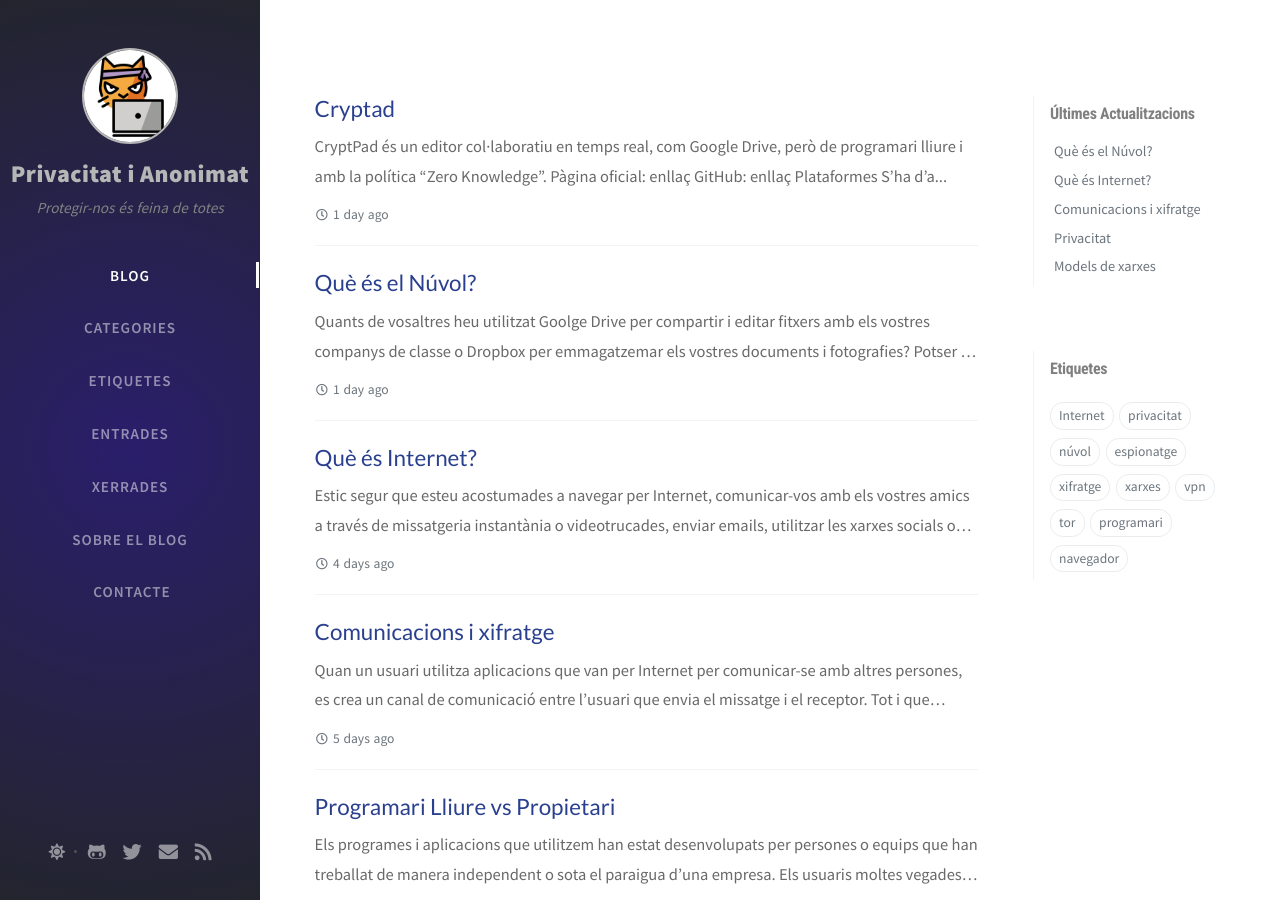
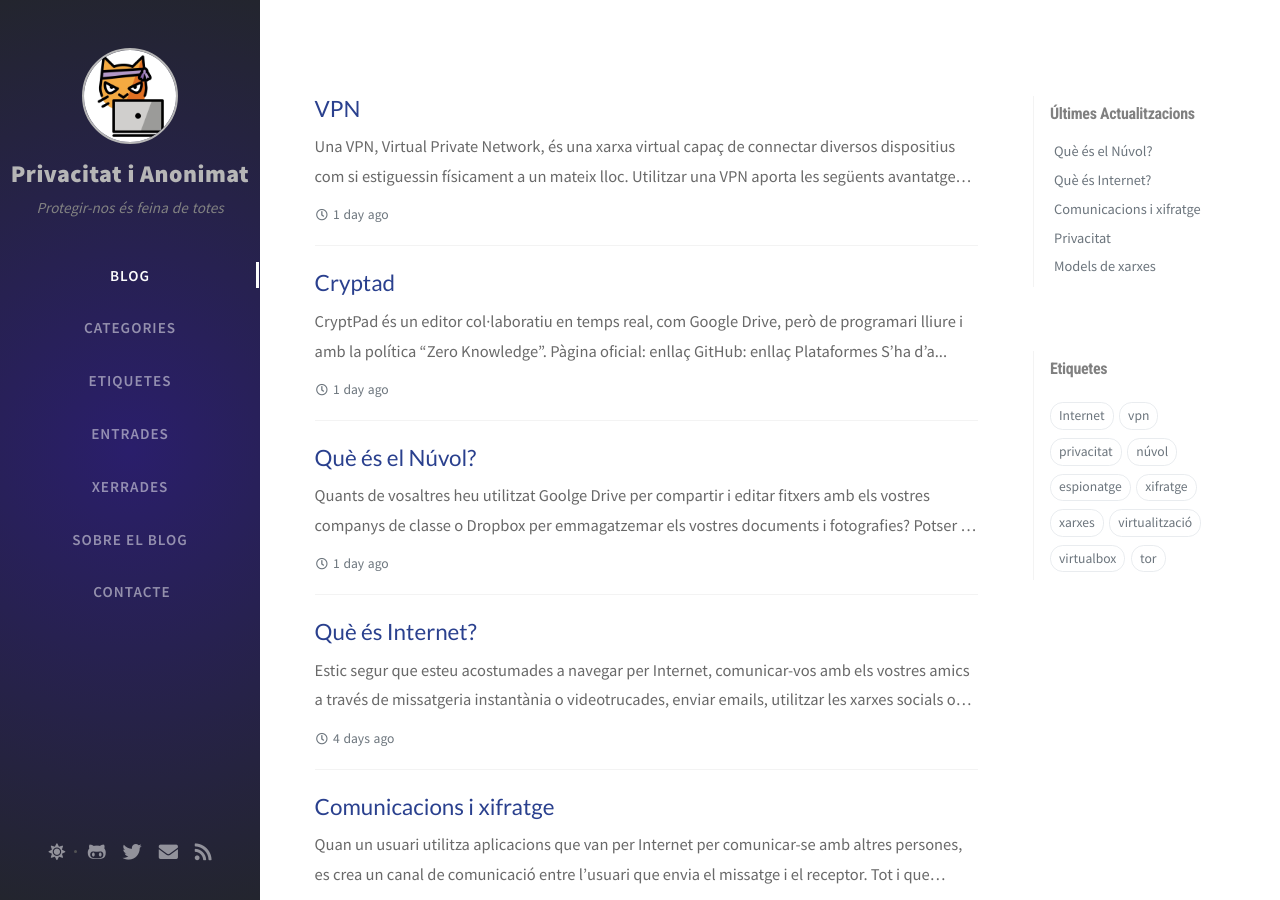
Before and after one commit to privacitat-anonimat/privacitat-anonimat.github.io, a Jekyll site: the page built from index.html, in a window 1280 px wide and 900 px high. Built offline with Jekyll 4.4.1, drawn with Linux system fonts in a browser that asks for light colours; nearby versions of some CDN libraries; the list of posts is cut into pages by our own code; comment, search, counter and statistics services are not loaded; some of the changed lines change nothing that is shown.

Commit message:
Entrada VPN

```diff
--- /dev/null
+++ b/_posts/2020-05-12-vpn.md
@@ -0,0 +1,135 @@
+---
+title: VPN
+author: privacitat-anonimat
+date: 2020-05-11
+categories: [Conceptes,Bàsics]
+tags: [vpn,virtualbox,virtualització,pfSense]
+---
+
+Una VPN, Virtual Private Network, és una xarxa virtual capaç de connectar diversos dispositius com si estiguessin físicament a un mateix lloc.
+
+Utilitzar una VPN aporta les següents avantatges:
+* **Integritat**: xifra les comunicacions entre l'usuari i el servidor VPN.
+* **Privacitat**: amaga la IP de l'usuari. La pàgina web destí no sap relament des d'on s'ha connectat l'usuari.
+* **Anti-Censura**: Permet evadir la censura, per exemple cesures aplicades per geolocalització.
+
+# Funcionament
+Per explicar com funcionen les VPNs, utilitzarem l'escenari en el qual un usuari es vol connectar des de l'ordinador de casa seva a les xarxes socials:
+
+![](https://raw.githubusercontent.com/privacitat-anonimat/privacitat-anonimat.github.io/master/img/2020-05-12-vpn/vpn1.png)
+
+A la imatge anterior, hi ha representada aquesta situació. A l'esquerra de tot, l'usuari té els seus dispositius connectats al router de casa seva. A l'estar a la xarxa interna, cada dispositiu té una IP interna. El router té una IP pública, ja que és el que farà de pont entre els dispositius de l'usuari i Internet.
+
+El tràfic que va a Internet, representat per un núvol, en realitat primer va fins al ISP (companyia d'Internet) que tingui contractat el client i després va saltant entre diversos routers fins a arribar al destí. L'ISP pot veure les comunicacions dels seus usuari i els routers intermedis poden estar controlats per empreses d'espionatge, autoritats o governs.
+
+Tot i que en principi el tràfic va xifrat (HTTPS), si intercepten les comunicacions poden veure l'origen i el destí. Per tant, poden saber a quina hora una persona s'ha connectat a una pàgina web. Per acabar-ho de complicar, desxifrar el tràfic HTTPS no és impossible i menys si parlem d'empreses amb pressupostos milionaris com la NSA o la GCHQ.
+
+Per últim, l'empresa que controla la pàgina web a la qual es connecta l'usuari pot saber la seva IP i saber des d'on s'ha connectat.
+
+Per tant, es podria resumir que els agents intermedis podrien veure el següent:
+* Origen: Sí, veuen la IP pública router
+* Destí: Sí, veuen el domini de la pàgina destí
+* Contingut: a priori no, ja que està xifrat (HTTPS)
+
+Quan un usuari contracta els serveis d'una empresa de VPN i s'hi connecta, el que està fent és crear un túnel xifrat entre el dispositiu i el servidor de VPN:
+
+![](https://raw.githubusercontent.com/privacitat-anonimat/privacitat-anonimat.github.io/master/img/2020-05-12-vpn/vpn2.png)
+
+En aquest nou escenari, un agent que intercepti les comunicacions entre el dispositiu i el servidor VPN, sabrà la IP pública del router però no podrà veure ni el contingut del tràfic ni la pàgina destí. Si fan l'interceptació després del servidor VPN, si que podran veure la pàgina destí però no sabran la IP pública del router, sinó que només veuran la IP del servidor VPN.
+
+Per tant, es podria resumir que els agents intermedis situats entre el router i el servidor de VPN podrien veure el següent:
+* Origen: Sí, veuen la IP pública router
+* Destí: No, veuen la IP del servidor VPN
+* Contingut: No, ja que està doblement xifrat (VPN + HTTPS)
+
+En canvi, si els agents intermedis estan situats entre el servidor de VPN i la pàgina destí podrien veure el següent:
+* Origen: No, veuen la IP del servidor VPN
+* Destí: Sí, veuen el domini de la pàgina destí
+* Contingut: a priori no, ja que està xifrat (HTTPS)
+
+Com heu pogut veure, utilitzar una VPN permet a l'usuari obtenir privacitat i anonimat, ja que els agents intermedis que puguin interceptar el tràfic no podran veure-ho tot (origen, destí i contingut).
+
+Per últim, indicar que l'ús de VPNs són una bona manera d'evadir censures basades en geolocalització, ja que moltes empreses de VPN permeten als seus clients escollir al servidor VPN al que connectar-se. Per exemple, si hi ha una pàgina web que només permet connexions de IPs que no siguin d'Espanya, l'usuari, estant a Barcelona, podria connectar-se correctament si escull un servidor VPN que estigui a un altre país. Com que la pàgina final només veu la IP del servidor VPN, no podria saber que la connexió en realitat s'està fent des d'Espanya i per tant, permetrà l'accés.
+
+# Quina escollir?
+Les VPN es basen en privacitat per política. Això vol dir que l'usuari tindrà tanta privacitat com fortes siguin les polítiques de l'empresa VPN. No hi ha una resposta fàcil a la pregunta de quina VPN escollir. La nostra recomanació és que escolliu la que us doni més confiança a vosaltres.
+
+Per ajudar-vos en l'elecció, aquestes són algunes característiques a tenir en compte:
+* **Model de negoci**: d'on obté el finançament? Si l'empresa VPN rep subvencions privades, és possible que vengui informació dels usuaris. El millor seria que l'empresa VPN obtingui els diners exclusivament de la quota dels usuaris.
+* **Reputació**: buscar si existeixen notícies negatives sobre l'empresa. Per exemple, si es coneixen filtracions de dades d'usuaris, siguin per atacs informàtics o per pactes amb autoritats o agències d'espionatge.
+* **Recol·lecció de dades**: assegurar-se que tenen una política de privacitat forta. Per exemple, quines dades emmagatzemen dels usuaris.
+* **Jurisdicció**: que operi fora dels "five/nine/fourteen-eyes" i que tingui lleis fortes que protegeixin la privacitat del consumidor.
+* **Seguretat**: assegurar-se que no utilitzi xifrat dèbil, com el PPTP, que passi auditories de seguretat o tingui un programa de bug-bounty.
+* **DNS Leak**: l'empresa VPN hauria de xifrar automàticament el tràfic DNS per evitar que es filtri la pàgina a la qual es connecta l'usuari.
+* **Tecnologia**: que ofereixi configuracions per OpenVPN. Si utilitza un client propi, assegurar-se que tingui "kill switch". Així s'evita que, si la VPN cau, l'usuari segueixi navegant sense ser conscient que no està utilitzant una VPN.
+* **Privacitat**: que accepti bitcoins o targetes regals i que no demani informació personal. És a dir, que durant el registre et demani el mínim d'informació possible. Per exemple, només email i contrasenya.
+
+# Empreses VPN
+Hi ha moltes empreses que ofereixen serveis de VPN. A continuació llistem alguns exemples:
+
+**Gratuïtes**:
+* Hotspot Shield Free VPN
+* ProtonVPN
+* TunnelBear
+
+**Pagament**:
+* Mullvad: 5 euros/mes
+* ProtonVPN: 4 euros/mes
+* IVPN: 15 euros/mes
+* NordVPN: 10.5 euros/mes
+* ExpressVPN: 12.95 euros/mes
+* TorGuard: 9.99 euros/mes
+
+Sempre que us ho pugueu permetre, utilitzeu una VPN que siguin de pagament. Si són completament gratuïtes haureu d'investigar ben bé d'on trauran els diners per pagar als treballadors i el manteniment de la infraestructura. N'hi ha moltes que, o bé altres empreses els hi paguen, o bé els obtenen venent informació a empreses de publicitat, cosa que disminueix la privacitat de l'usuari.
+
+# Punts dèbils
+No hi ha una recepta per obtenir privacitat i anonimat completa. S'han de tenir en compte els puts dèbils de les VPNs per protegir-nos millor:
+* Les VPN no deixen de ser empreses privades, per tant s'ha de ser cautelós.
+* Les empreses VPN poden col·laborar amb governs
+* No protegeix contra malware
+* No protegeix contra la filtració d'informació personal de l'usuari. Per exemple, si ompliu un formulari indicant on viviu, és igual que estigueu connectats a un servidor VPN del Japó, la pàgina web sabrà on viviu realment.
+* Les VPN saben la IP pública de l'usuari, per això és important confiar amb l'empresa.
+* Moltes requereixen fer un pagament. Utilitzar targeta de crèdit enllaça directament cap a l'usuari. Si es busca més anonimat, utilitzar bitcoins o targetes regal.
+
+# Tècniques avançades
+A continuació, exposem diverses tècniques per incrementar la privacitat i anonimat de l'usuari. Totes se centren a intentar reduir el que sap l'empresa VPN per evitar perdre tota la privacitat i anonimat si aquesta és compromesa o ven informació.
+
+## Combinació de dues VPN
+Consisteix a contractar el servei de VPN a dues empreses diferents. D'aquesta manera, quan l'usuari es connecta amb les dues, aconsegueix que la primera VPN sàpiga l'origen però no el destí i la segona sàpiga el destí però no l'origen.
+
+![](https://raw.githubusercontent.com/privacitat-anonimat/privacitat-anonimat.github.io/master/img/2020-05-12-vpn/vpn3.png)
+
+Això també dificulta la tasca de rastreig de les empreses d'espionatge, ja que haurien d'aconseguir obtenir les dades dels usuaris de dues empreses diferents i correlacionar-les.
+
+## VPN + pfSense
+pfSense és un firewall/router de programari lliure basant en FreeBSD que s'instal·la a un ordinador o màquina virtual per controlar el tràfic que passa a través de la xarxa.
+
+La idea d'aquesta configuració és incrementar la seguretat a la xarxa interna, evitant així que un atac informàtic afecti directament als nostres dispositius.
+
+![](https://raw.githubusercontent.com/privacitat-anonimat/privacitat-anonimat.github.io/master/img/2020-05-12-vpn/vpn4.png)
+
+Utilitzant Virtualbox, un programa que permet virtualitzar sistemes operatius, s'instal·la el pfSense i s'hi configura la VPN. Tots els dispositius o màquines virtuals que és vulguin connectar a través de la VPN, s'han de configurar perquè en comptes d'enviar el tràfic al router, l'enviïn al pfSense. Per últim, s'haurien de fer les regles de firewall de tal manera que permeti el tràfic sortint però no l'entrant.
+
+Així, no només s'incrementa la seguretat, sinó que es pot utilitzar una VPN a tots els dispositius sense haver-la de configurar individualment a cada un d'ells.
+
+## Dues VPN + pfSense
+Aquesta és la configuració més avançada, ja que combina els dos escenaris anteriors. Incrementant així no només la seguretat, sinó també la privacitat i l'anonimat.
+
+![](https://raw.githubusercontent.com/privacitat-anonimat/privacitat-anonimat.github.io/master/img/2020-05-12-vpn/vpn5.png)
+
+Utilitzant Virtualbox, s'han de crear dues màquines virtuals amb pfSense i instal·lar una VPN a cada un. El tràfic del primer pfSense ha d'anar dirigit al segon i el tràfic del segon al router. Per altra banda, els dispositius i màquines virtuals s'han de configurar perquè enviïn el tràfic al primer pfSense i no al router.
+
+# Conclusions
+És molt recomanable utilitzar VPNs per incrementar la nostra privacitat i anonimat. Avui en dia, són molt fàcils de configurar i la majoria d'empreses de VPNs ofereixen aplicacions pròpies per configurar-les amb un sol clic. A més a més, moltes també tenen aplicació mòbil.
+
+Així i tot, s'ha de tenir present els límits de les VPNs. Per exemple, de res et serveix connectar-te a les xarxes socials amb una VPN, ja que és molt probable que l'empresa que controla les xarxes socials pugui determinar qui ets i on vius només amb el contingut publicat.
+
+Per últim, reiterar que les VPNs protegeixen a l'usuari per política i no per disseny. Això implica que la privacitat de l'usuari depèn completament de l'empresa de VPN, ja que aquesta és l'agent intermedi que sap l'origen, el destí i té informació sobre l'usuari. Per tant, si l'empresa VPN es corromp, la privacitat de tots els seus usuaris es compromet.
+
+# Referències
+* **Virtualbox**: [enllaç](https://www.virtualbox.org/)
+* **pfSense**: [enllaç](https://www.pfsense.org/)
+* **Survilliance Self-Defense - Choosing the VPN that is right for you**: [enllaç](https://ssd.eff.org/en/module/choosing-vpn-thats-right-you)
+* **IVPN Privacy Guides - Advanced Privacy and Anonymity Using VMs**: [enllaç](https://www.ivpn.net/privacy-guides/advanced-privacy-and-anonymity-part-6/)
+* **IVPN Privacy Guides - What is a VPN?**: [enllaç](https://www.ivpn.net/privacy-guides/what-is-a-vpn/)
+* **IVPN Privacy Guides - How to perform a VPN leak test**: [enllaç](https://www.ivpn.net/privacy-guides/how-to-perform-a-vpn-leak-test/)
```
Also changed, not shown: _posts/2020-05-11-cryptpad.md (+1 -0 lines), img/2020-05-12-vpn/vpn1.png (added), img/2020-05-12-vpn/vpn2.png (added), img/2020-05-12-vpn/vpn3.png (added), img/2020-05-12-vpn/vpn4.png (added), img/2020-05-12-vpn/vpn5.png (added).
